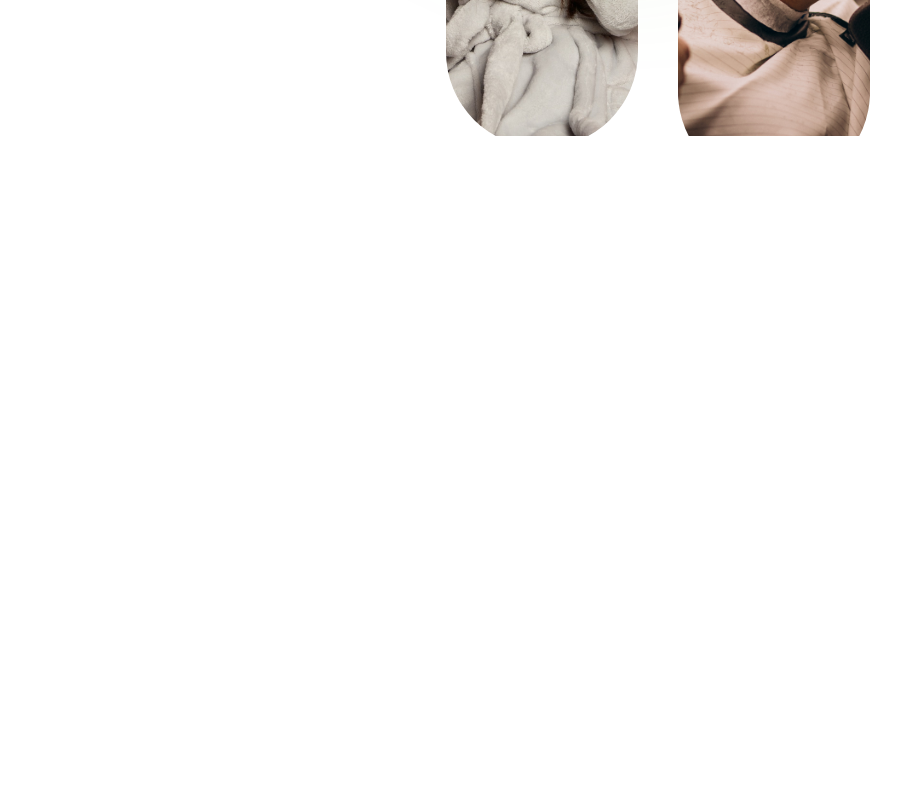
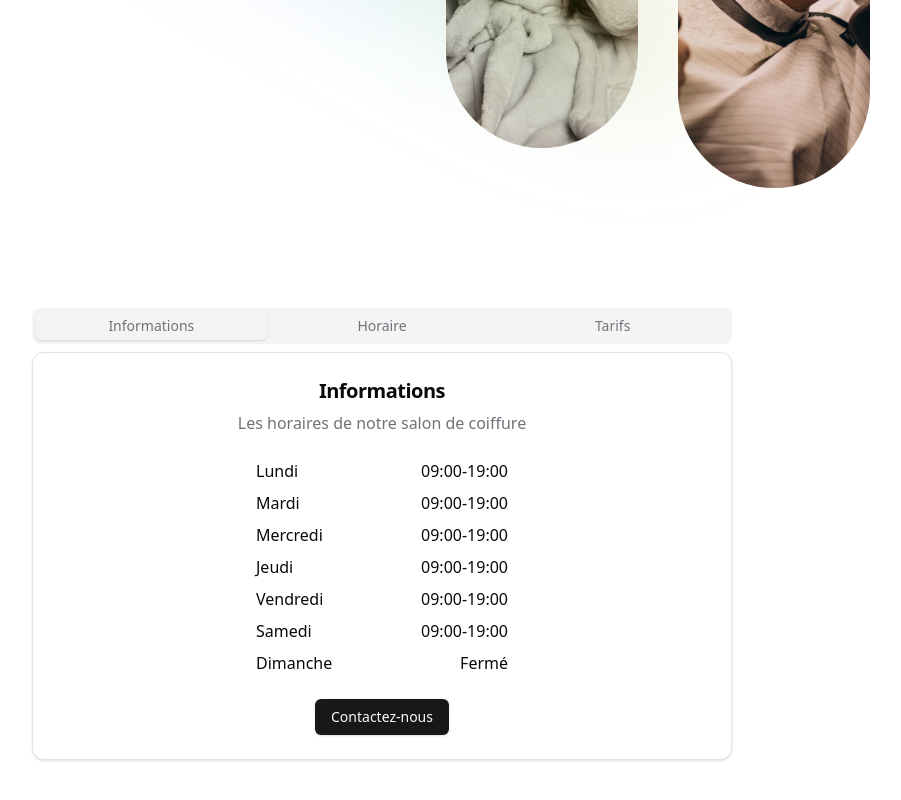
Before and after one commit to Adrien-legeleu/site-coiffeur, a Next.js app: page / in a window 1280 px wide. Shown: the part 664-1464 px from the top of the page, without its empty margins (258-1159 px from the left). Before the commit the page ends 800 px from the top, so only its background shows below. Built offline with nearby package versions, Linux system fonts and the light colour scheme.

Commit message:
page services

```diff
--- a/package.json
+++ b/package.json
@@ -11,7 +11,9 @@
   "dependencies": {
     "@radix-ui/react-dropdown-menu": "^2.1.1",
     "@radix-ui/react-icons": "^1.3.0",
+    "@radix-ui/react-label": "^2.1.0",
     "@radix-ui/react-slot": "^1.1.0",
+    "@radix-ui/react-tabs": "^1.1.0",
     "class-variance-authority": "^0.7.0",
     "clsx": "^2.1.1",
     "framer-motion": "^11.5.6",
--- a/src/app/page.tsx
+++ b/src/app/page.tsx
@@ -1,18 +1,16 @@
 import { Spotlight } from "@/components/acernity/Spotlight";
-import { TextGenerateEffect } from "@/components/acernity/text-generate-effect";
-import { Button } from "@/components/ui/button";
-import { Landing } from "@/features/home";
+import { Landing, Services } from "@/features/home";
 import { Header } from "@/features/layout";
-import Image from "next/image";
 
 export default function Home() {
   return (
-    <div className="h-full  antialiased bg-grid-white/[0.02] relative overflow-x-hidden">
-      <div className="h-screen">
-        <Spotlight className="-top-40 left-0 md:left-60 md:-top-20" />
-        <Header />
-        <Landing />
-      </div>
+    <div className="h-full  antialiased bg-grid-white/[0.02] relative overflow-hidden">
+      <Spotlight className="-top-40 left-0 md:left-60 md:-top-20" />
+      <Header />
+
+      <Landing />
+
+      <Services />
     </div>
   );
 }
--- /dev/null
+++ b/src/components/ui/card.tsx
@@ -0,0 +1,76 @@
+import * as React from "react"
+
+import { cn } from "@/lib/utils"
+
+const Card = React.forwardRef<
+  HTMLDivElement,
+  React.HTMLAttributes<HTMLDivElement>
+>(({ className, ...props }, ref) => (
+  <div
+    ref={ref}
+    className={cn(
+      "rounded-xl border bg-card text-card-foreground shadow",
+      className
+    )}
+    {...props}
+  />
+))
+Card.displayName = "Card"
+
+const CardHeader = React.forwardRef<
+  HTMLDivElement,
+  React.HTMLAttributes<HTMLDivElement>
+>(({ className, ...props }, ref) => (
+  <div
+    ref={ref}
+    className={cn("flex flex-col space-y-1.5 p-6", className)}
+    {...props}
+  />
+))
+CardHeader.displayName = "CardHeader"
+
+const CardTitle = React.forwardRef<
+  HTMLParagraphElement,
+  React.HTMLAttributes<HTMLHeadingElement>
+>(({ className, ...props }, ref) => (
+  <h3
+    ref={ref}
+    className={cn("font-semibold leading-none tracking-tight", className)}
+    {...props}
+  />
+))
+CardTitle.displayName = "CardTitle"
+
+const CardDescription = React.forwardRef<
+  HTMLParagraphElement,
+  React.HTMLAttributes<HTMLParagraphElement>
+>(({ className, ...props }, ref) => (
+  <p
+    ref={ref}
+    className={cn("text-sm text-muted-foreground", className)}
+    {...props}
+  />
+))
+CardDescription.displayName = "CardDescription"
+
+const CardContent = React.forwardRef<
+  HTMLDivElement,
+  React.HTMLAttributes<HTMLDivElement>
+>(({ className, ...props }, ref) => (
+  <div ref={ref} className={cn("p-6 pt-0", className)} {...props} />
+))
+CardContent.displayName = "CardContent"
+
+const CardFooter = React.forwardRef<
+  HTMLDivElement,
+  React.HTMLAttributes<HTMLDivElement>
+>(({ className, ...props }, ref) => (
+  <div
+    ref={ref}
+    className={cn("flex items-center p-6 pt-0", className)}
+    {...props}
+  />
+))
+CardFooter.displayName = "CardFooter"
+
+export { Card, CardHeader, CardFooter, CardTitle, CardDescription, CardContent }
--- /dev/null
+++ b/src/components/ui/input.tsx
@@ -0,0 +1,25 @@
+import * as React from "react"
+
+import { cn } from "@/lib/utils"
+
+export interface InputProps
+  extends React.InputHTMLAttributes<HTMLInputElement> {}
+
+const Input = React.forwardRef<HTMLInputElement, InputProps>(
+  ({ className, type, ...props }, ref) => {
+    return (
+      <input
+        type={type}
+        className={cn(
+          "flex h-9 w-full rounded-md border border-input bg-transparent px-3 py-1 text-sm shadow-sm transition-colors file:border-0 file:bg-transparent file:text-sm file:font-medium file:text-foreground placeholder:text-muted-foreground focus-visible:outline-none focus-visible:ring-1 focus-visible:ring-ring disabled:cursor-not-allowed disabled:opacity-50",
+          className
+        )}
+        ref={ref}
+        {...props}
+      />
+    )
+  }
+)
+Input.displayName = "Input"
+
+export { Input }
--- /dev/null
+++ b/src/components/ui/label.tsx
@@ -0,0 +1,26 @@
+"use client"
+
+import * as React from "react"
+import * as LabelPrimitive from "@radix-ui/react-label"
+import { cva, type VariantProps } from "class-variance-authority"
+
+import { cn } from "@/lib/utils"
+
+const labelVariants = cva(
+  "text-sm font-medium leading-none peer-disabled:cursor-not-allowed peer-disabled:opacity-70"
+)
+
+const Label = React.forwardRef<
+  React.ElementRef<typeof LabelPrimitive.Root>,
+  React.ComponentPropsWithoutRef<typeof LabelPrimitive.Root> &
+    VariantProps<typeof labelVariants>
+>(({ className, ...props }, ref) => (
+  <LabelPrimitive.Root
+    ref={ref}
+    className={cn(labelVariants(), className)}
+    {...props}
+  />
+))
+Label.displayName = LabelPrimitive.Root.displayName
+
+export { Label }
--- /dev/null
+++ b/src/components/ui/tabs.tsx
@@ -0,0 +1,55 @@
+"use client"
+
+import * as React from "react"
+import * as TabsPrimitive from "@radix-ui/react-tabs"
+
+import { cn } from "@/lib/utils"
+
+const Tabs = TabsPrimitive.Root
+
+const TabsList = React.forwardRef<
+  React.ElementRef<typeof TabsPrimitive.List>,
+  React.ComponentPropsWithoutRef<typeof TabsPrimitive.List>
+>(({ className, ...props }, ref) => (
+  <TabsPrimitive.List
+    ref={ref}
+    className={cn(
+      "inline-flex h-9 items-center justify-center rounded-lg bg-muted p-1 text-muted-foreground",
+      className
+    )}
+    {...props}
+  />
+))
+TabsList.displayName = TabsPrimitive.List.displayName
+
+const TabsTrigger = React.forwardRef<
+  React.ElementRef<typeof TabsPrimitive.Trigger>,
+  React.ComponentPropsWithoutRef<typeof TabsPrimitive.Trigger>
+>(({ className, ...props }, ref) => (
+  <TabsPrimitive.Trigger
+    ref={ref}
+    className={cn(
+      "inline-flex items-center justify-center whitespace-nowrap rounded-md px-3 py-1 text-sm font-medium ring-offset-background transition-all focus-visible:outline-none focus-visible:ring-2 focus-visible:ring-ring focus-visible:ring-offset-2 disabled:pointer-events-none disabled:opacity-50 data-[state=active]:bg-background data-[state=active]:text-foreground data-[state=active]:shadow",
+      className
+    )}
+    {...props}
+  />
+))
+TabsTrigger.displayName = TabsPrimitive.Trigger.displayName
+
+const TabsContent = React.forwardRef<
+  React.ElementRef<typeof TabsPrimitive.Content>,
+  React.ComponentPropsWithoutRef<typeof TabsPrimitive.Content>
+>(({ className, ...props }, ref) => (
+  <TabsPrimitive.Content
+    ref={ref}
+    className={cn(
+      "mt-2 ring-offset-background focus-visible:outline-none focus-visible:ring-2 focus-visible:ring-ring focus-visible:ring-offset-2",
+      className
+    )}
+    {...props}
+  />
+))
+TabsContent.displayName = TabsPrimitive.Content.displayName
+
+export { Tabs, TabsList, TabsTrigger, TabsContent }
--- a/src/features/home/Services.tsx
+++ b/src/features/home/Services.tsx
@@ -0,0 +1,107 @@
+import { Button } from "@/components/ui/button";
+import {
+  Card,
+  CardContent,
+  CardDescription,
+  CardFooter,
+  CardHeader,
+  CardTitle,
+} from "@/components/ui/card";
+import { Input } from "@/components/ui/input";
+import { Label } from "@/components/ui/label";
+import { Tabs, TabsContent, TabsList, TabsTrigger } from "@/components/ui/tabs";
+import { div } from "framer-motion/client";
+
+export function Services() {
+  return (
+    <Tabs defaultValue="info" className="w-[700px] m-auto py-20">
+      <TabsList className="grid w-full grid-cols-3">
+        <TabsTrigger value="info">Informations</TabsTrigger>
+        <TabsTrigger value="schedule">Horaire</TabsTrigger>
+        <TabsTrigger value="price">Tarifs</TabsTrigger>
+      </TabsList>
+      <TabsContent value="info">
+        <Card className="flex items-center jusitfy-center flex-col">
+          <CardHeader>
+            <CardTitle className="text-center text-xl">Informations</CardTitle>
+            <CardDescription className="text-base">
+              Les horaires de notre salon de coiffure
+            </CardDescription>
+          </CardHeader>
+          <CardContent className="space-y-2 w-[300px]">
+            {schedules.map((schedule) => {
+              return (
+                <div
+                  key={schedule.day}
+                  className="flex items-center justify-between"
+                >
+                  <span>{schedule.day}</span>
+                  <span>{schedule.hours}</span>
+                </div>
+              );
+            })}
+          </CardContent>
+          <CardFooter>
+            <Button>Contactez-nous</Button>
+          </CardFooter>
+        </Card>
+      </TabsContent>
+      <TabsContent value="schedule">
+        <Card>
+          <CardHeader>
+            <CardTitle>Password</CardTitle>
+            <CardDescription>
+              Change your password here. After saving, you'll be logged out.
+            </CardDescription>
+          </CardHeader>
+          <CardContent className="space-y-2">
+            <div className="space-y-1">
+              <Label htmlFor="current">Current password</Label>
+              <Input id="current" type="password" />
+            </div>
+            <div className="space-y-1">
+              <Label htmlFor="new">New password</Label>
+              <Input id="new" type="password" />
+            </div>
+          </CardContent>
+          <CardFooter>
+            <Button>Save password</Button>
+          </CardFooter>
+        </Card>
+      </TabsContent>
+      <TabsContent value="price">
+        <Card>
+          <CardHeader>
+            <CardTitle>Password</CardTitle>
+            <CardDescription>
+              Change your password here. After saving, you'll be logged out.
+            </CardDescription>
+          </CardHeader>
+          <CardContent className="space-y-2">
+            <div className="space-y-1">
+              <Label htmlFor="current">Current password</Label>
+              <Input id="current" type="password" />
+            </div>
+            <div className="space-y-1">
+              <Label htmlFor="new">New password</Label>
+              <Input id="new" type="password" />
+            </div>
+          </CardContent>
+          <CardFooter>
+            <Button>Save password</Button>
+          </CardFooter>
+        </Card>
+      </TabsContent>
+    </Tabs>
+  );
+}
+
+const schedules = [
+  { day: "Lundi", hours: "09:00-19:00" },
+  { day: "Mardi", hours: "09:00-19:00" },
+  { day: "Mercredi", hours: "09:00-19:00" },
+  { day: "Jeudi", hours: "09:00-19:00" },
+  { day: "Vendredi", hours: "09:00-19:00" },
+  { day: "Samedi", hours: "09:00-19:00" },
+  { day: "Dimanche", hours: "Fermé" },
+];
--- a/src/features/home/index.ts
+++ b/src/features/home/index.ts
@@ -1 +1,2 @@
 export * from "./Landing";
+export * from "./Services";
```
Also changed, not shown: 1 other file (tests, documents, lock files or other folders).
